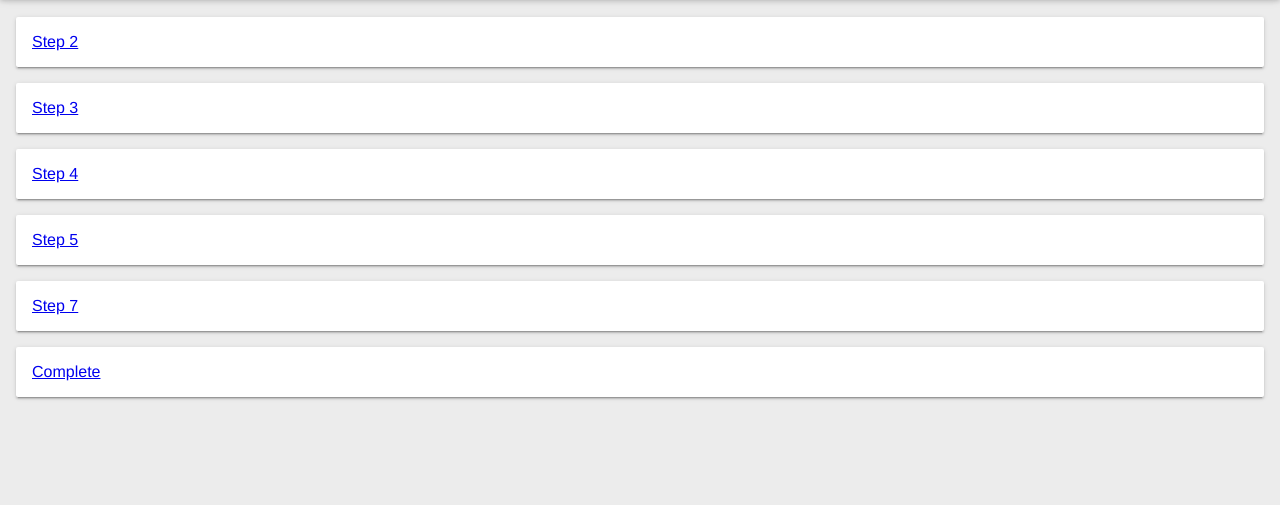
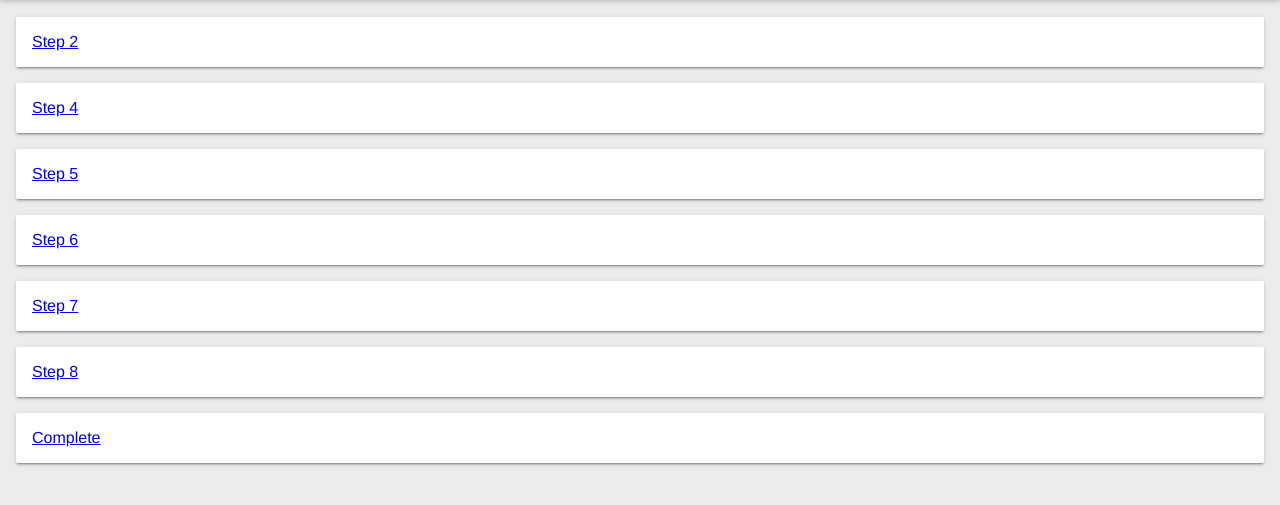
Before and after one commit to petele/PWA-GettingStarted, a website: page index.html in a window 1280 px wide. Shown: the part 59-564 px from the top of the page. Drawn offline with Linux system fonts and the light colour scheme.

Commit message:
deployment update

```diff
--- a/index.html
+++ b/index.html
@@ -20,10 +20,6 @@
     </div>
 
     <div class="card">
-      <a href="step-03/index.html">Step 3</a>
-    </div>
-
-    <div class="card">
       <a href="step-04/index.html">Step 4</a>
     </div>
 
@@ -32,7 +28,15 @@
     </div>
 
     <div class="card">
+      <a href="step-06/index.html">Step 6</a>
+    </div>
+
+    <div class="card">
       <a href="step-07/index.html">Step 7</a>
+    </div>
+
+    <div class="card">
+      <a href="step-08/index.html">Step 8</a>
     </div>
 
     <div class="card">
```
Also changed, not shown: firebase.json.
